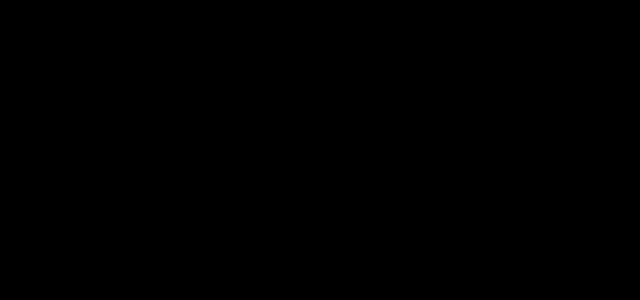
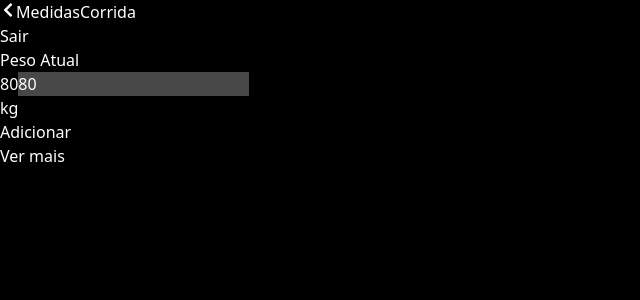
Before and after one commit to morrissey-br/gym-tracker, a React (Vite) app: page /weight in a window 1280 px wide. Before the commit this address had no page. Shown: the top 300 px of the page, without its empty margins (0-640 px from the left). Built offline with nearby package versions, Linux system fonts and the light colour scheme.

Commit message:
Página criada e configurações de router

```diff
--- a/src/App.tsx
+++ b/src/App.tsx
@@ -1,11 +1,12 @@
 import { BrowserRouter as Router, Routes, Route } from "react-router-dom";
 import Login from "./pages/login";
-import WeightMeasurement from "./pages/dashboard/weight-measurement";
-import WeightMeasurementDetails from "./pages/dashboard/weight-measurement/details";
+import Weight from "./pages/weight";
+import WeightDetails from "./pages/weight/details";
 import { useModal } from "./hooks/useModal";
 import { ModalPortal } from "./components/Modal/ModalPortal";
 import { useRequireAuth } from "./hooks/useRequireAuth";
-import Dashboard from "./pages/dashboard";
+import Running from "./pages/running";
+import Layout from "./pages/layout";
 
 export default () => {
   const modal = useModal();
@@ -14,12 +15,12 @@ export default () => {
     <div className="h-screen">
       <Routes>
         <Route path="/" element={<Login />} />
-        <Route path="dashboard" element={<Dashboard />}>
-          <Route index element={<WeightMeasurement />} />
-          <Route
-            path="weight-measurement-details"
-            element={<WeightMeasurementDetails />}
-          />
+        <Route element={<Layout />}>
+          <Route path="weight">
+            <Route index element={<Weight />} />
+            <Route path="details" element={<WeightDetails />} />
+          </Route>
+          <Route path="running" element={<Running />} />
         </Route>
       </Routes>
       {modal.isOpen && <ModalPortal />}
--- a/src/core/auth/providers/MockAuthProvider.ts
+++ b/src/core/auth/providers/MockAuthProvider.ts
@@ -1,7 +1,7 @@
 import { AuthProvider } from "../AuthProvider";
 
 export const MockAuthProvider = (): AuthProvider => {
-  let authState = false;
+  let authState = true;
   let authStateChangedCallbacks: ((authState: boolean) => void)[] = [];
 
   const login = async (email: string, password: string): Promise<void> => {
--- a/src/hooks/useRequireAuth.tsx
+++ b/src/hooks/useRequireAuth.tsx
@@ -34,7 +34,7 @@ const RequireAuth = ({ children }: { children: JSX.Element }): JSX.Element => {
   }
 
   if (!isLoggedIn) {
-    return <Navigate to="/" />;
+    return <Navigate to="/" replace />;
   }
 
   return children;
--- a/src/pages/dashboard/index.tsx
+++ b/src/pages/layout/index.tsx
@@ -1,5 +1,5 @@
 import { FaChevronLeft } from "react-icons/fa";
-import { Outlet, useNavigate } from "react-router-dom";
+import { Link, NavLink, Outlet, useNavigate } from "react-router-dom";
 import { useCore } from "../../hooks/useCore";
 import { useRequireAuth } from "../../hooks/useRequireAuth";
 
@@ -20,9 +20,14 @@ export default () => {
     <RequireAuth>
       <div className="h-full flex flex-col">
         <header className="h-12 w-full flex justify-between p-3">
-          <button onClick={handleNavigateBack}>
-            <FaChevronLeft />
-          </button>
+          <nav className="flex gap-2">
+            <button onClick={handleNavigateBack}>
+              <FaChevronLeft />
+            </button>
+            <NavLink to="/weight">Medidas</NavLink>
+            <NavLink to="/running">Corrida</NavLink>
+          </nav>
+
           <button onClick={handleLogout}>Sair</button>
         </header>
         <main className="flex-1 overflow-auto pb-4">
--- /dev/null
+++ b/src/pages/running/index.tsx
@@ -0,0 +1,7 @@
+export default () => {
+  return (
+    <div>
+      <h1>Running</h1>
+    </div>
+  );
+};
--- a/src/pages/dashboard/weight-measurement/details/index.tsx
+++ b/src/pages/weight/details/index.tsx
@@ -1,7 +1,7 @@
 import { useEffect, useState } from "react";
 import moment from "moment";
-import { WeightMeasurement } from "../../../../core/domain/models/WeightMeasurement";
-import { useCore } from "../../../../hooks/useCore";
+import { WeightMeasurement } from "../../../core/domain/models/WeightMeasurement";
+import { useCore } from "../../../hooks/useCore";
 import { FaTrash } from "react-icons/fa";
 
 export default () => {
--- a/src/pages/dashboard/weight-measurement/index.tsx
+++ b/src/pages/weight/index.tsx
@@ -1,7 +1,8 @@
 import { useEffect, useRef, useState, FocusEvent } from "react";
 import { Link } from "react-router-dom";
-import { Loading } from "../../../components/Loading";
-import { useCore } from "../../../hooks/useCore";
+import { Loading } from "../../components/Loading";
+import { useCore } from "../../hooks/useCore";
+
 export default () => {
   const core = useCore();
   const [isAdding, setIsAdding] = useState(false);
@@ -86,7 +87,7 @@ export default () => {
         )}
       </div>
       <Link
-        to="weight-measurement-details"
+        to="details"
         className="absolute bottom-0 m-auto my-4 hover:underline "
       >
         Ver mais
```
